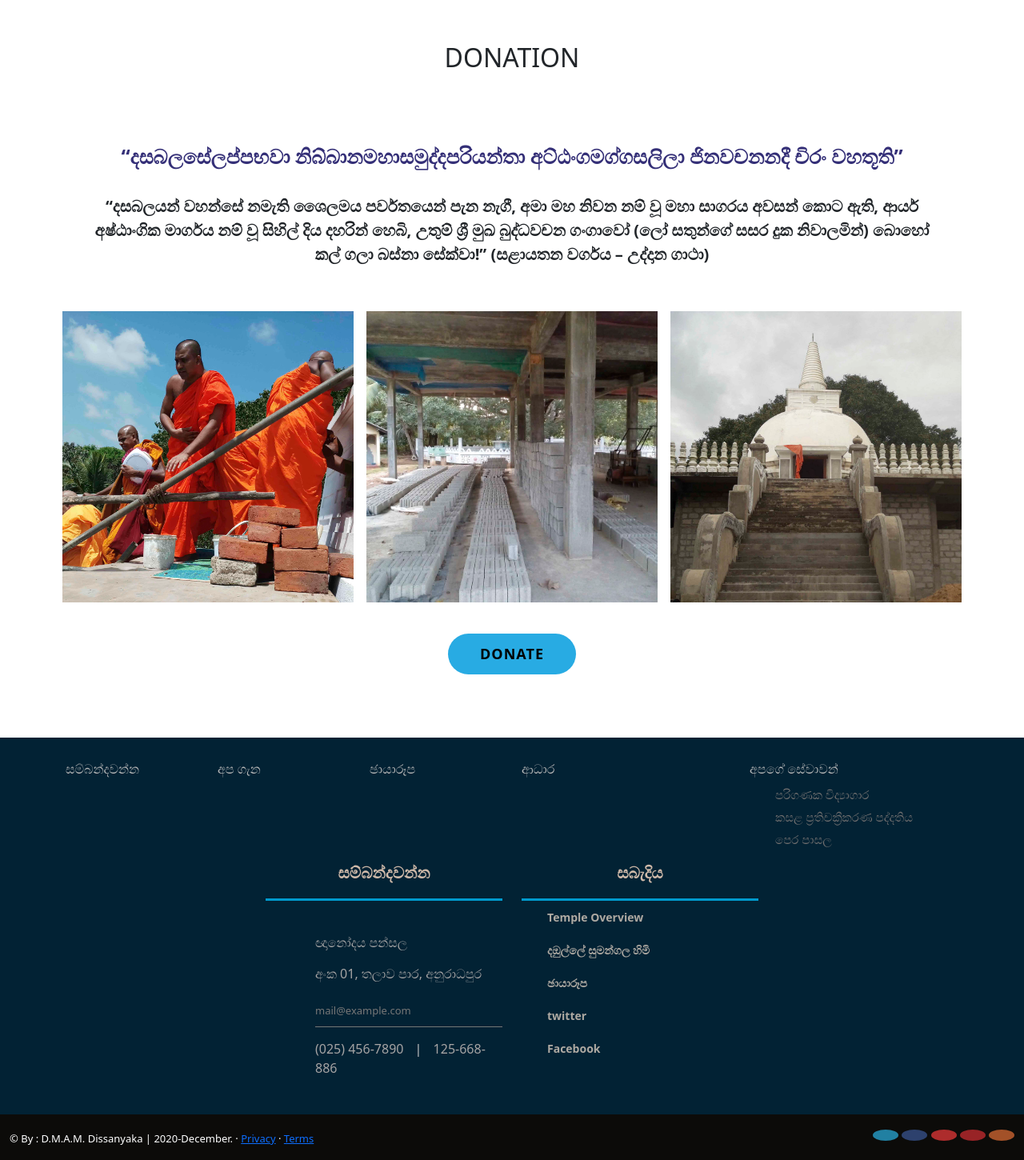
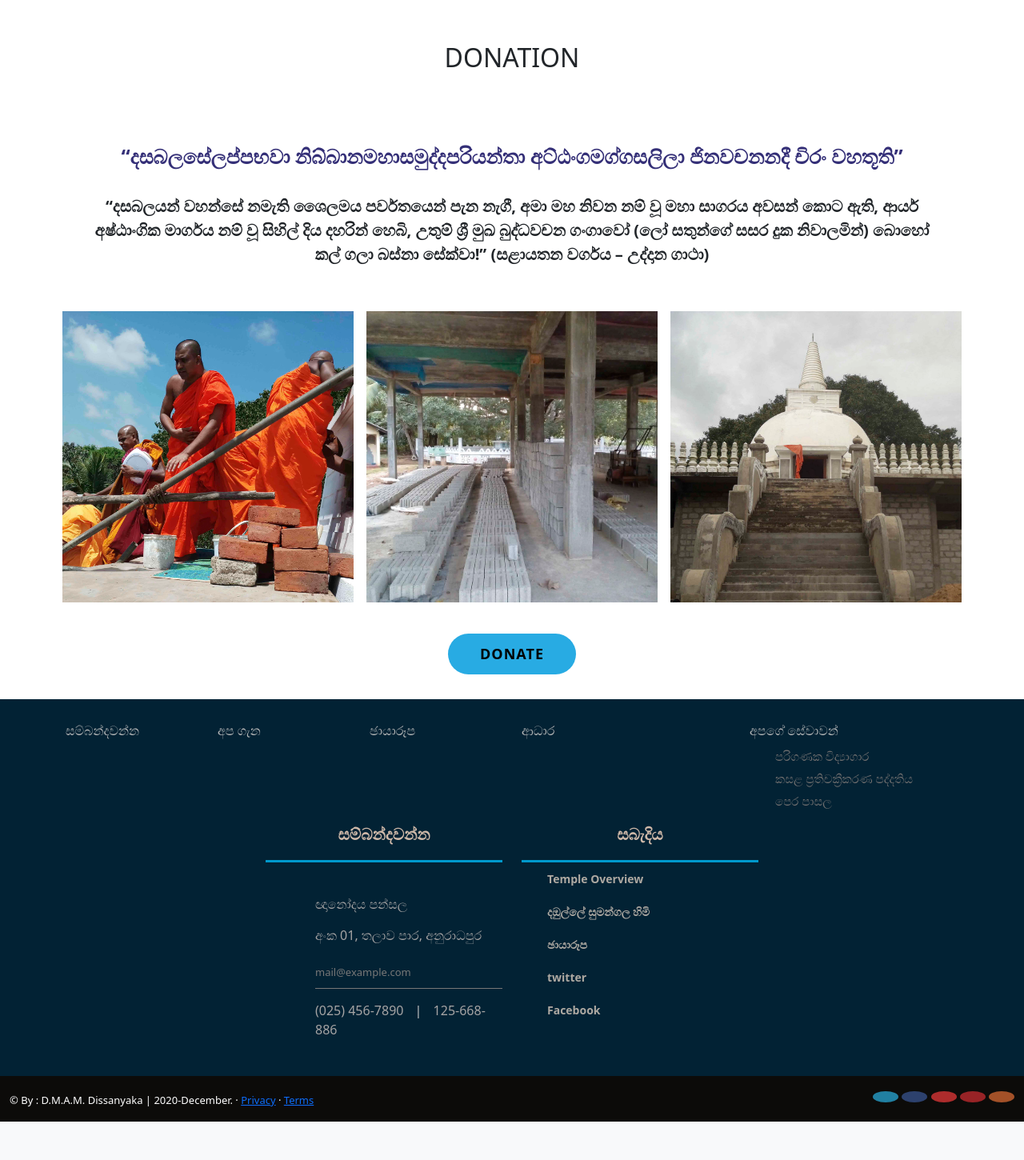
Before and after one commit to NelushaEkanayake/ghanodaya-temple, a PHP site: page / in a window 1280 px wide. Shown: the part 3547-4997 px from the top of the page at 80% size. After the commit the page ends 4949 px from the top, so only its background shows below. Run offline with PHP 8.4, Linux system fonts and the light colour scheme; style sheets or scripts are compiled from the project's sources; some libraries are stand-ins or nearby versions.

Commit message:
donation

```diff
--- a/asset/css/hirushani.css
+++ b/asset/css/hirushani.css
@@ -1,9 +1,4 @@
 /* ====================== DONATION ==================*/
-#donation {
-  background-color: white;
-  margin-bottom: 3rem;
-}
-
 #donation .d-img {
   width: 100%;
 }
--- a/asset/css/hirushani.scss
+++ b/asset/css/hirushani.scss
@@ -1,7 +1,7 @@
 /* ====================== DONATION ==================*/
 #donation{
-    background-color: white;
-    margin-bottom: 3rem;
+
+
 
     .d-img{
         width: 100%;
```
Also changed, not shown: 1 other file.
